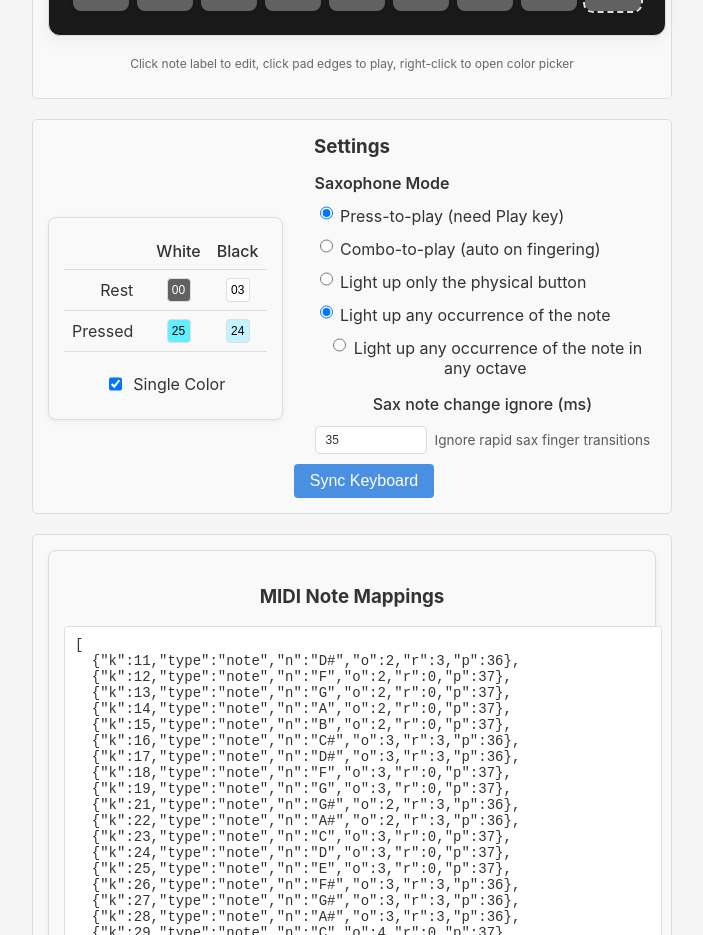
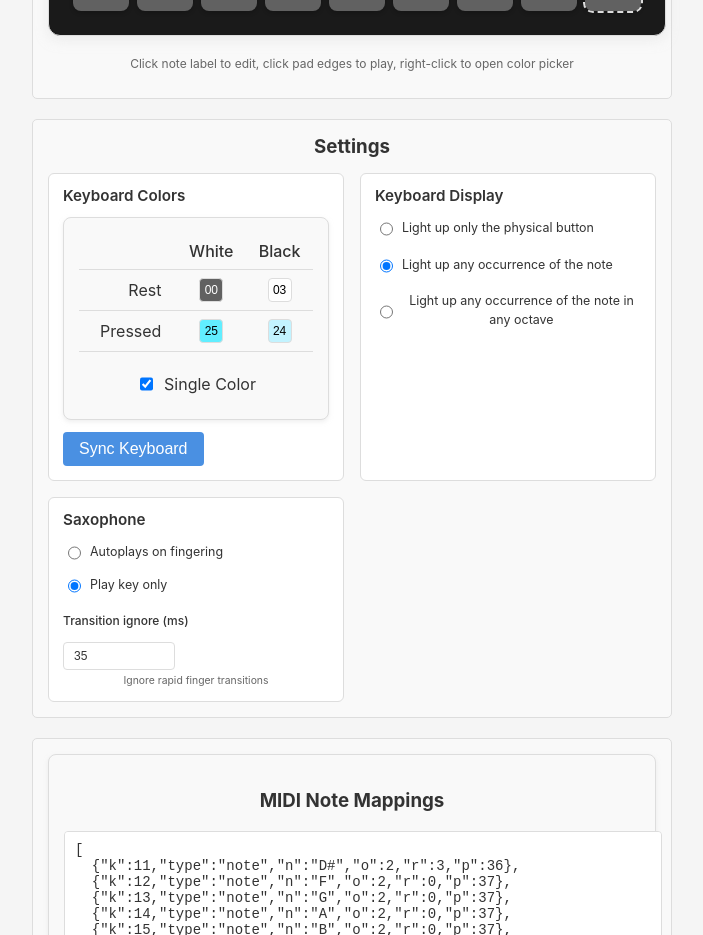
Before and after one commit to iwilare/launchpad, a SvelteKit app: page / in a window 1280 px wide. Shown: the part 1480-2415 px from the top of the page, without its empty margins (288-991 px from the left). Built offline with nearby package versions, Linux system fonts and the light colour scheme.

Commit message:
Two modes

```diff
--- a/src/routes/+page.svelte
+++ b/src/routes/+page.svelte
@@ -41,8 +41,7 @@
   // Sax play mode: 'press' requires Play key to sound; 'combo' auto-sounds on fingering.
   let saxMode: 'press' | 'combo' = 'press';
   // Pending scheduled change while Play is held
-  let pendingSaxChangeTimer: number | null = null;
-  let pendingSaxTarget: number | null = null;
+  let pendingSax: { timer: number, target: number } | null = null;
 
   let activeNotes: NoteState = new SvelteMap();
   let controller: Controller = emptyController();
@@ -261,49 +260,37 @@
   }
 
   function clearPendingSaxChange() {
-    if (pendingSaxChangeTimer !== null) {
-      clearTimeout(pendingSaxChangeTimer);
-      pendingSaxChangeTimer = null;
-      pendingSaxTarget = null;
+    if (pendingSax !== null) {
+      clearTimeout(pendingSax.timer);
+      pendingSax = null;
     }
   }
 
   function scheduleSaxNoteChange(target: number) {
-    // If target already current, nothing to do
-    if (currentSaxNote === target) {
+    if (// duplicate
+        pendingSax !== null && pendingSax.target === target ||
+        // already playing the target note
+        currentSaxNote === target)
+      return;
     clearPendingSaxChange();
-      return;
-    }
-    // If a pending change exists for same target, let it continue
-    if (pendingSaxChangeTimer !== null && pendingSaxTarget === target) return;
-    // Otherwise clear previous pending (different target or none)
-    clearPendingSaxChange();
-    pendingSaxTarget = target;
-    pendingSaxChangeTimer = setTimeout(() => {
-      pendingSaxChangeTimer = null;
-      // Re-evaluate: Play must still be active and the fingering must still resolve to the same target
-      const play = saxNotes.get('Play') ?? 0;
-      if (play <= 0) {
-        // play released before timer fired
-        pendingSaxTarget = null;
-        return;
-      }
-      const currentFingeringNote = saxPressedKeysToNote(saxNotes);
-      if (currentFingeringNote !== pendingSaxTarget) {
-        // Fingering changed again; a new schedule likely exists or will be made
-        pendingSaxTarget = null;
-        return;
-      }
-      // Perform the actual switch
-      if (currentSaxNote !== null && currentSaxNote !== currentFingeringNote) {
+    pendingSax = {
+      target,
+      timer: setTimeout(() => {
+          const notCleared = pendingSax !== null;
+          const playCondition = saxMode === 'press' ? saxNotes.get('Play') ?? 0 > 0 : true
+          const stillPlayingNote = saxPressedKeysToNote(saxNotes) === target
+          const notPlayingItYet = currentSaxNote !== target
+          console.log("Condition", notCleared, playCondition, stillPlayingNote, notPlayingItYet)
+          if (notCleared && playCondition && stillPlayingNote && notPlayingItYet) {
+            if (currentSaxNote !== null) {
               releaseNoteAudio(currentSaxNote);
             }
-      if (currentSaxNote !== currentFingeringNote) {
-        currentSaxNote = currentFingeringNote;
-        pressNoteAudio(currentSaxNote, currentSaxVelocity);
+            currentSaxNote = target;
+            pressNoteAudio(target, currentSaxVelocity);
           }
-      pendingSaxTarget = null;
-    }, saxNoteIgnoreMs) as unknown as number;
+          pendingSax = null;
+      }, saxNoteIgnoreMs) as number
+    }
   }
 
   function saxStopEverything() {
@@ -312,23 +299,19 @@
     currentSaxNote = null;
   }
   function saxPlay(nextNote: Key) {
-    if (currentSaxNote === null) {
+    console.log("Sax play", nextNote)
+    clearPendingSaxChange();
+    if (currentSaxNote === null || nextNote !== currentSaxNote) {
       if (saxNoteIgnoreMs === 0) {
+        if (currentSaxNote !== null) {
+          releaseNoteAudio(currentSaxNote);
+        }
         currentSaxNote = nextNote;
         pressNoteAudio(nextNote, currentSaxVelocity);
       } else {
+        console.log("Scheduling", nextNote)
         scheduleSaxNoteChange(nextNote);
       }
-    } else if (nextNote !== currentSaxNote) {
-      if (saxNoteIgnoreMs === 0) {
-        releaseNoteAudio(currentSaxNote);
-        currentSaxNote = nextNote;
-        pressNoteAudio(nextNote, currentSaxVelocity);
-      } else {
-        scheduleSaxNoteChange(nextNote);
-      }
-    } else if (pendingSaxTarget !== null && pendingSaxTarget !== currentSaxNote) {
-      clearPendingSaxChange();
     }
   }
 
@@ -350,9 +333,12 @@
   }
 
   function saxSyncPress() {
-    if (saxNotes.get('Play') ?? 0 <= 0) {
+    console.log("Syncing saxophone in press mode", saxNotes);
+    if ((saxNotes.get('Play') ?? 0) <= 0) {
+      console.log("Stop everything", saxNotes);
       saxStopEverything()
     } else {
+      console.log("Play", saxNotes);
       saxPlay(saxPressedKeysToNote(saxNotes))
     }
   }
@@ -684,28 +670,18 @@
   </div>
 
   <div class="section">
-    <div class="mapping-container">
     <h3>Settings</h3>
-      <div class="settings-controls">
-        <div style="display: flex; flex-direction: column; align-items: flex-start;">
+    <div class="settings-grid">
+      <div class="settings-card">
+        <h4>Keyboard Colors</h4>
         <DefaultColorsSettings {colorSettings} onColorSettingsChange={(settings) => {
           colorSettings = settings;
           setNoteMap(applyColorsToMap(settings, noteMap));
-            }}
-          />
+        }} />
+        <button on:click={sendAllKeyboardColors} class="action small">Sync Keyboard</button>
       </div>
-        <div
-          style="display: flex; flex-direction: column; align-items: flex-start; margin-bottom: 10px;"
-        >
-          <div style="margin-bottom:8px; font-weight:600;">Saxophone Mode</div>
-          <label>
-            <input type="radio" name="sax-mode" value="press" checked={saxMode==='press'} on:change={() => { saxMode='press'; localStorage.setItem('saxMode', saxMode); saxSync(); }} />
-            Press-to-play (need Play key)
-          </label>
-          <label>
-            <input type="radio" name="sax-mode" value="combo" checked={saxMode==='combo'} on:change={() => { saxMode='combo'; localStorage.setItem('saxMode', saxMode); saxSync(); }} />
-            Combo-to-play (auto on fingering)
-          </label>
+      <div class="settings-card">
+        <h4>Keyboard Display</h4>
         <label>
           <input type="radio" name="show-same-note-pressed" checked={showSameNotePressed === "no"}
             on:change={() => (showSameNotePressed = "no")} />
@@ -721,20 +697,31 @@
             on:change={() => (showSameNotePressed = "octave")} />
           Light up any occurrence of the note in any octave
         </label>
-          <div style="margin-top:8px; display:flex; flex-direction:column; gap:4px;">
-            <label for="sax-ignore-ms" style="font-weight:500;">Sax note change ignore (ms)</label>
-            <div style="display:flex; align-items:center; gap:8px;">
+      </div>
+      <div class="settings-card">
+        <h4>Saxophone</h4>
+        <div class="radio-group">
+          <label>
+            <input type="radio" name="sax-mode" value="combo" checked={saxMode==='combo'} on:change={() => { saxMode='combo'; localStorage.setItem('saxMode', saxMode); saxSync(); }} />
+            Autoplays on fingering
+          </label>
+          <label>
+            <input type="radio" name="sax-mode" value="press" checked={saxMode==='press'} on:change={() => { saxMode='press'; localStorage.setItem('saxMode', saxMode); saxSync(); }} />
+            Play key only
+          </label>
+        </div>
+        <div class="sax-ignore">
+          <label for="sax-ignore-ms" class="inline-label">Transition ignore (ms)</label>
           <input id="sax-ignore-ms" type="number" min="0" max="1000" step="5" bind:value={saxNoteIgnoreMs}
             on:change={(e) => {
               const v = parseInt((e.target as HTMLInputElement).value);
               if(!isNaN(v) && v >= 0) {
                 saxNoteIgnoreMs = v;
                 localStorage.setItem('saxNoteIgnoreMs', saxNoteIgnoreMs.toString());
-                    // If delay reduced to 0 and a pending change exists, execute immediately
-                    if (saxNoteIgnoreMs === 0 && pendingSaxTarget !== null) {
+                if (saxNoteIgnoreMs === 0 && pendingSax !== null) {
                   clearPendingSaxChange();
                   const play = saxNotes.get('Play') ?? 0;
-                      if (play > 0) {
+                  if (play > 0 || saxMode === 'combo') {
                     const resolved = saxPressedKeysToNote(saxNotes);
                     if (currentSaxNote !== resolved) {
                       if (currentSaxNote !== null) releaseNoteAudio(currentSaxNote);
@@ -744,17 +731,10 @@
                   }
                 }
               }
-                }} style="width:90px;" />
-              <span style="font-size:0.85rem; opacity:0.8;">Ignore rapid sax finger transitions</span>
+            }} />
+          <span class="help-text">Ignore rapid finger transitions</span>
         </div>
       </div>
-        </div>
-      </div>
-      <button
-        on:click={sendAllKeyboardColors}
-        class="action"
-        style="margin-left: 24px;">Sync Keyboard</button
-      >
     </div>
   </div>
 
@@ -819,6 +799,31 @@
     margin-bottom: 15px;
   }
 
+  .settings-grid {
+    display: grid;
+    grid-template-columns: repeat(auto-fit, minmax(230px, 1fr));
+    gap: 16px;
+    width: 100%;
+  }
+  .settings-card {
+    background: var(--card-bg);
+    border: 1px solid var(--border-color);
+    border-radius: 6px;
+    padding: 12px 14px 14px;
+    display: flex;
+    flex-direction: column;
+    gap: 8px;
+    align-items: flex-start;
+  }
+  .settings-card h4 { margin: 0 0 4px; font-size: 0.95rem; font-weight: 600; }
+  .settings-card label { font-size: 0.78rem; line-height: 1.2rem; display: flex; gap: 6px; align-items: center; }
+  .settings-card input[type=number] { width: 90px; }
+  .radio-group { display: flex; flex-direction: column; gap: 4px; }
+  .sax-ignore { display:flex; flex-direction:column; gap:4px; width:100%; }
+  .sax-ignore .inline-label { font-weight:500; font-size:0.75rem; }
+  .help-text { font-size:0.65rem; opacity:0.75; }
+  .action.small { align-self:flex-start; margin-top:4px; }
+
   .device-selector {
     display: flex;
     flex-direction: row;
@@ -866,19 +871,6 @@
     }
   }
 
-  .mapping-container {
-    display: flex;
-    flex-direction: column;
-    align-items: center;
-  }
-
-  .settings-controls {
-    display: flex;
-    flex-direction: row;
-    align-items: center;
-    justify-content: center;
-    gap: 32px;
-  }
 
   .no-devices-detected {
     color: var(--text-color);
--- a/src/types/layouts.ts
+++ b/src/types/layouts.ts
@@ -103,7 +103,7 @@ const DEFAULT_SAXOPHONE_KEYS_COORDINATES: Array<{ r: number; c: number, n: SaxKe
   { c: 6, r: 4, n: 'Low C♯' }, { c: 5, r: 4, n: 'G♯'     }, { c: 4, r: 4, n: 'Low B' },
                                                             { c: 4, r: 5, n: 'G' },
                                                             { c: 4, r: 6, n: 'A' },
-                              { c: 5, r: 7, n: 'B♭ bis' },  { c: 4, r: 7, n: 'B' },
+                              { c: 5, r: 7, n: 'B♭ bis' },  { c: 4, r: 7, n: 'B' }, { c: 3, r: 7, n: 'B♭ bis' },
   { c: 7, r: 8, n: 'Oct 1' }, { c: 6, r: 8, n: 'Oct 2' },
 ];
 
--- a/src/types/saxophone.ts
+++ b/src/types/saxophone.ts
@@ -57,7 +57,7 @@ export const LEFT_HAND_SIDE: SaxKey[] = [
 ];
 
 export const FINGER_KEYS: SaxKey[] = [
-  'B', 'A', 'G', 'F', 'E', 'D', 'C', 'Oct 1'
+  'B', 'A', 'G', 'G♯', 'F', 'E', 'D', 'C', 'Oct 1', 'Play'
 ];
 
 export function isMainSaxNote(key: SaxKey): boolean {
@@ -139,9 +139,9 @@ export function saxPressedKeysToNote(pressed: Map<SaxKey, number>): Note {
   const n = saxNote(pressed);
   // Octave keys are additive; previously only Oct 1 was applied due to stray semicolons.
   const octave = 4 + n.octave
-    + (pressed.get('Oct 1') ?? 0)
-    + (pressed.get('Oct 2') ?? 0)
-    + (pressed.get('Oct 3') ?? 0);
+    + (1 * (pressed.get('Oct 1') ?? 0))
+    + (2 * (pressed.get('Oct 2') ?? 0))
+    + (4 * (pressed.get('Oct 3') ?? 0));
   return noteReprToNote({ ...n, octave });
 }
 
```
Lines whose indentation alone changed are shown as unchanged.
